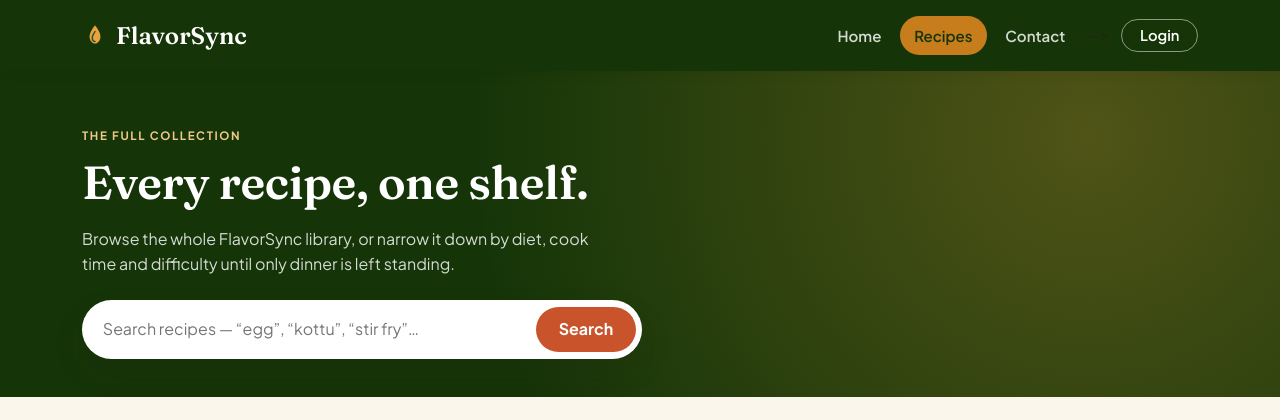
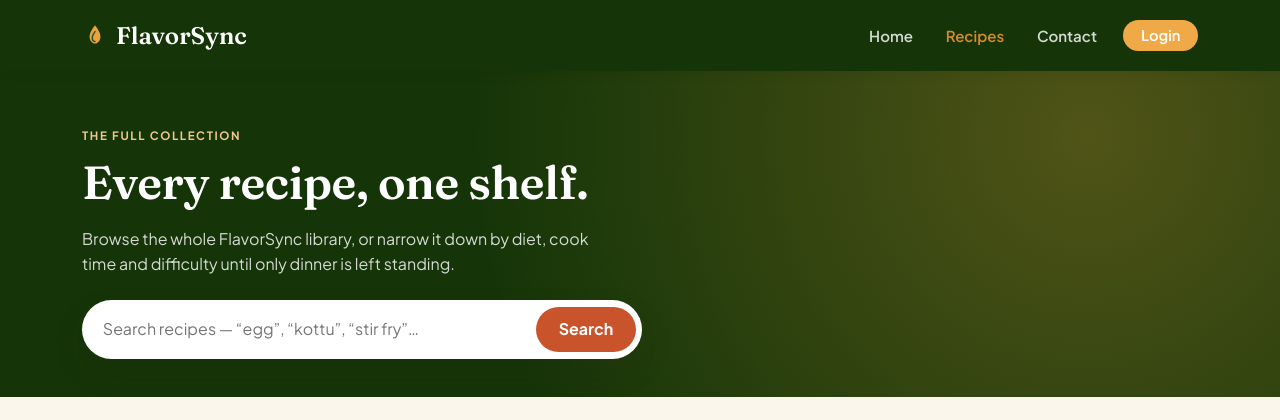
Before and after one commit to kavishka-disanayaka/ict-1209-miniproject-01, a PHP site: page /recipes.html in a window 1280 px wide. Shown: the top 420 px of the page. Run offline with PHP 8.4, Linux system fonts and the light colour scheme.

Commit message:
Rewrite CSS for navigation bar | recipies.css 🟰

```diff
--- a/contact.html
+++ b/contact.html
@@ -30,6 +30,8 @@
     <!-- <a href="fridge-search.html">Fridge Search</a>
     <a href="favorites.html">Favorites</a> -->
     <a href="contact.html" class="is-active">Contact</a>
+    <a class="btn-login" href="auth/login.html">Login</a></li>
+
   </nav>
 </header>
 
--- a/css/recipes.css
+++ b/css/recipes.css
@@ -12,6 +12,8 @@
   --ink: #2B2118;
   --ink-soft: #6B5E4F;
   --white: #FFFFFF;
+  --fs-mango-deep: #D98A2B;
+  --fs-mango: #F0A947;
 
   --radius: 14px;
   --radius-lg: 22px;
@@ -83,18 +85,20 @@ a:focus-visible, button:focus-visible, input:focus-visible, .form-control:focus-
   border-radius: 999px;
   transition: background 0.18s ease, color 0.18s ease;
 }
-.fs-navbar .nav-link:hover { color: var(--white); background: rgba(255,255,255,0.1); }
-.fs-navbar .nav-link.active { color: var(--forest); background: var(--saffron); }
+.fs-navbar .nav-link:hover { color: var(--fs-mango-deep); }
+.fs-navbar .nav-link.active {color: var(--fs-mango-deep);; }
 .fs-navbar .btn-login {
-  border: 1.5px solid rgba(255,255,255,0.5);
+  background-color: var(--fs-mango);
   color: var(--white);
   border-radius: 999px;
   padding: 0.4rem 1.1rem;
   font-weight: 600;
   font-size: 0.92rem;
 }
-.fs-navbar .btn-login:hover { background: var(--white); color: var(--forest); }
-.fs-navbar .navbar-toggler { border-color: rgba(255,255,255,0.5); }
+
+
+.fs-navbar .btn-login:hover { background-color: var(--fs-mango-deep); }
+/* .fs-navbar .navbar-toggler { border-color: rgba(255,255,255,0.5); } */
 
 /* ---------- Page header (used across interior pages) ---------- */
 .fs-page-header {
--- a/index.html
+++ b/index.html
@@ -34,7 +34,7 @@
         </button>
 
         <div class="collapse navbar-collapse" id="fsNavbar">
-          <ul class="navbar-nav mx-auto my-3 my-lg-0">
+          <ul class="navbar-nav ms-auto me-lg-3 my-3 my-lg-0">
             <li class="nav-item">
               <a class="nav-link active" aria-current="page" href="index.html">Home</a>
             </li>
--- a/recipes.html
+++ b/recipes.html
@@ -36,7 +36,7 @@
         <li class="nav-item"><a class="nav-link" href="index.html">Home</a></li>
         <li class="nav-item"><a class="nav-link active" aria-current="page" href="recipes.html">Recipes</a></li>
          <li class="nav-item"><a class="nav-link" href="contact.html">Contact</a></li>
-        <!-- <li class="nav-item"><a class="nav-link" href="favorites.html">Favorites</a></li> --> -->
+        <!-- <li class="nav-item"><a class="nav-link" href="favorites.html">Favorites</a></li> -->
         <li class="nav-item ms-lg-2 mt-2 mt-lg-0"><a class="btn-login" href="auth/login.html">Login</a></li>
       </ul>
     </div>
```
